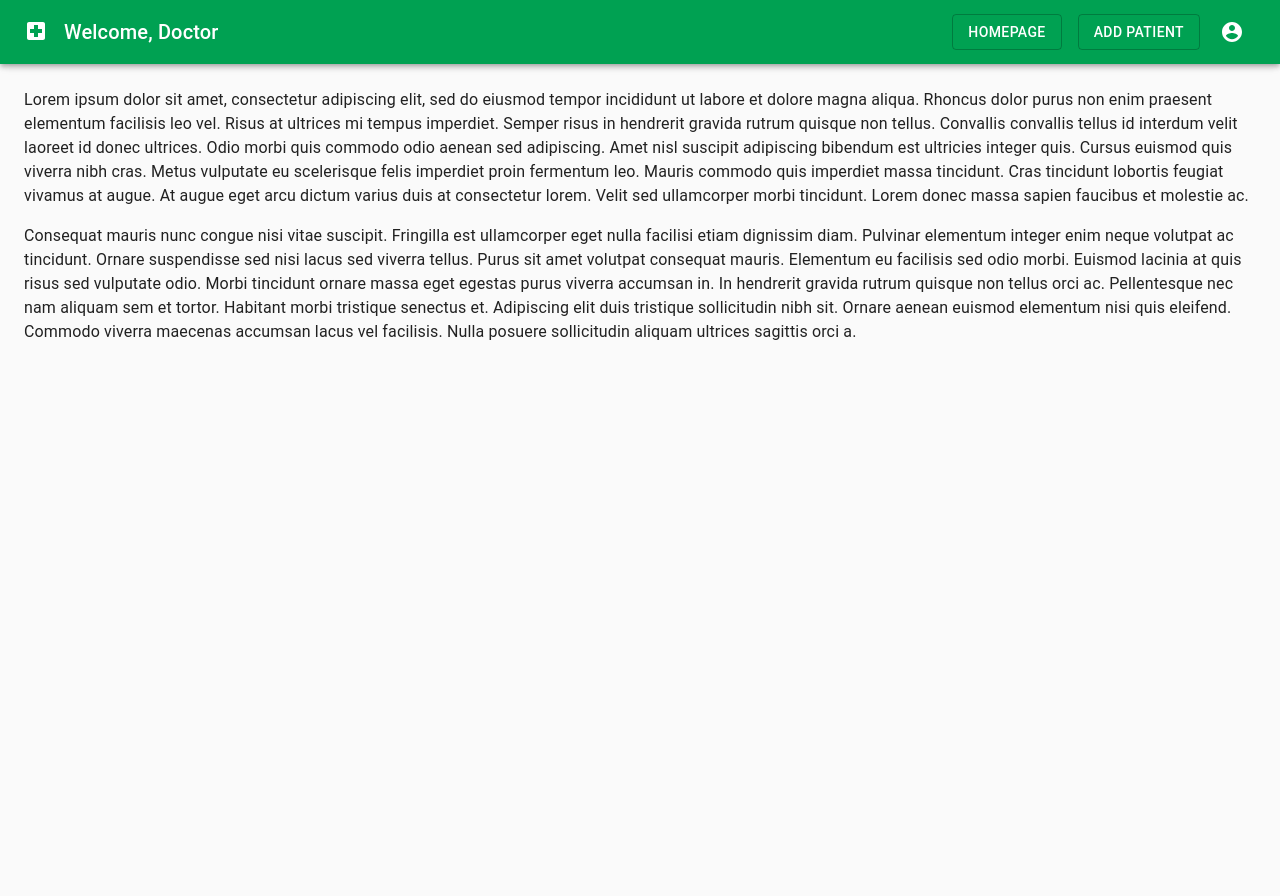
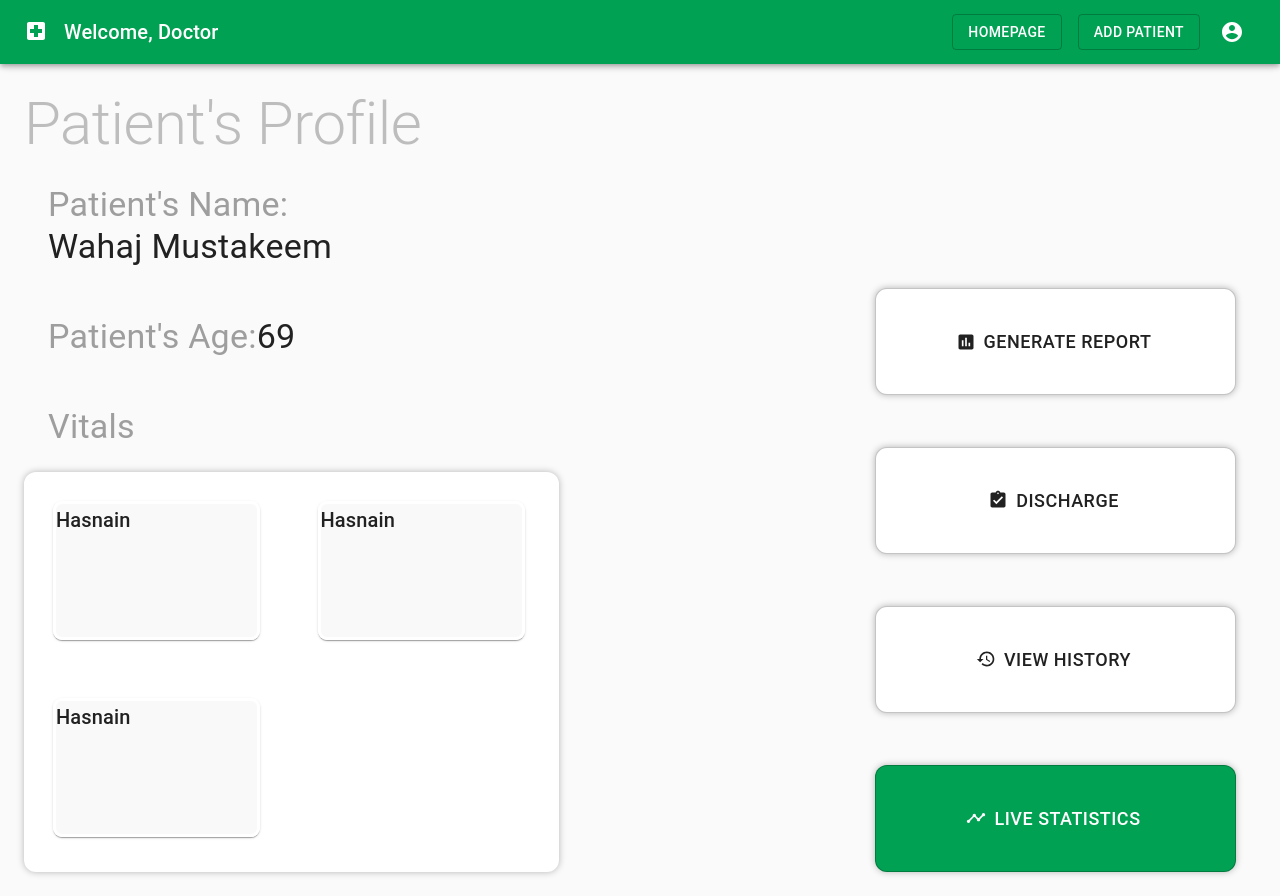
Before and after one commit to NomanNasirMinhas/Health-Monitoring-with-Theta-Middleware, a React (Create React App) app in the folder Web App/: page / in a window 1280 px wide. Before the commit the page ends 800 px from the top, so only its background shows below. Built offline with nearby package versions, Linux system fonts and the light colour scheme.

Commit message:
Added Details to VIewPatientProfile

```diff
--- a/Web App/src/index.js
+++ b/Web App/src/index.js
@@ -4,7 +4,7 @@ import './index.css';
 import * as serviceWorker from './serviceWorker';
 import { BrowserRouter as Router, Switch, Route } from 'react-router-dom'
 import Header from './components/Header/Header.js'
-import ViewPatient from './views/ViewPatient/ViewPatient.js'
+import ViewPatientProfile from './views/ViewPatientProfile/ViewPatientProfile.js'
 import ViewAllPatients from './views/ViewAllPatients/ViewAllPatients.js'
 import YourProfile from './views/YourProfile/YourProfile.js'
 import HomePage from "./HomePage"
@@ -12,7 +12,7 @@ import HomePage from "./HomePage"
 ReactDOM.render(
   <Router>
     <Header />
-      <HomePage />
+      <ViewPatientProfile/>
     <Switch>
       <Route path="/viewallpatients" component={ViewAllPatients} />
       <Route path="/yourprofile" component={YourProfile} />
--- a/Web App/src/views/ViewPatient/ViewPatient.js
+++ /dev/null
@@ -1,9 +0,0 @@
-import React from 'react'
-
-function ViewPatient()
-{
-    return(
-        <div>This is a View Patient's Page</div>
-    )
-}
-export default ViewPatient
--- /dev/null
+++ b/Web App/src/views/ViewPatientProfile/ViewPatientProfile.js
@@ -0,0 +1,159 @@
+import React from "react"
+import Typography from "@material-ui/core/Typography"
+import { makeStyles } from '@material-ui/core/styles'
+import Grid from '@material-ui/core/Grid'
+import Paper from '@material-ui/core/Paper'
+import Card from "@material-ui/core/Card"
+import { Button } from "@material-ui/core"
+import AssessmentIcon from '@material-ui/icons/Assessment';
+import AssignmentTurnedInIcon from '@material-ui/icons/AssignmentTurnedIn';
+import HistoryIcon from '@material-ui/icons/History';
+import TimelineIcon from '@material-ui/icons/Timeline';
+
+const useStyles = makeStyles((theme) => ({
+
+    root: {
+        display: 'flex',
+    },
+
+    content: {
+        display: 'flex',
+        padding: theme.spacing(3),
+    },
+
+    headerText:{
+        color: '#9e9e9e'
+    }
+    ,
+    labels:{
+        padding: theme.spacing(3)
+    },
+
+    sideButton:{
+        fontSize:"large",
+        marginRight:"20px",
+        width: "361px",
+        height: "107px",
+        background: "#FFFFFF",
+        boxShadow: "0px 0px 7px rgba(0, 0, 0, 0.28)",
+        borderRadius: "12px",
+    }
+    ,
+
+    rightBar:{
+        marginTop:"200px",
+        display: "flex",
+        flexDirection:"column",
+        justifyContent:"space-between",
+        alignItems:"flex-end"
+    },
+
+    cardBody:{
+        display: 'grid',
+        gridTemplateRows: '1fr 1fr',
+        gridTemplateColumns: '1fr 1fr',
+        flexWrap: 'wrap',
+        width: '535px',
+        height: '400px',
+        left: '67px',
+        top: '554px',
+        background: '#FFFFFF',
+        border: '3px solid #FFFFFF',
+        boxShadow:' 0px 0px 7px rgba(0, 0, 0, 0.28)',
+        borderRadius: '12px',
+    },
+
+    minicard:{
+        margin: '26px',
+        width: '207px',
+        height: '139px',
+        left: '89px',
+        top: '594px',
+        background: 'rgba(242, 242, 242, 0.47)',
+        border: '3px solid #FFFFFF',
+        borderRadius: '9px'
+    }
+}));
+
+
+
+const ViewPatientProfile = () => {
+
+    const classes = useStyles();
+    return (
+        <div className={classes.content}>
+
+        <Grid container lg = {6}>
+            <Grid container spacing={3}>
+                <Grid item xs={12}>
+                    <Typography variant="h2" style={{ color: '#bdbdbd'}}>Patient's Profile</Typography>
+                </Grid>
+            </Grid>
+
+            <Grid container className={classes.labels}>
+                <Grid item>
+                    <Typography variant="h4" className={classes.headerText}>
+                        Patient's Name:
+                    </Typography>
+                </Grid>
+
+                <Grid item>
+                    <Typography variant="h4">
+                        Wahaj Mustakeem
+                    </Typography>
+                </Grid>
+            </Grid>
+
+            <Grid container className={classes.labels}>
+                <Grid item>
+                    <Typography variant="h4" className={classes.headerText}>
+                        Patient's Age:
+                    </Typography>
+                </Grid>
+
+                <Grid item>
+                    <Typography variant="h4">
+                        69
+                    </Typography>
+                </Grid>
+            </Grid>
+
+            <Grid item>
+                <Typography variant="h4" className={[classes.headerText, classes.labels].join(' ')}>Vitals</Typography>
+            </Grid>
+
+            <Grid container>
+                <Card className={classes.cardBody}>
+                    <Card className={classes.minicard}>
+                        <Typography variant = "h6">Hasnain</Typography>
+                    </Card>
+                    <Card className={classes.minicard}>
+                        <Typography variant = "h6">Hasnain</Typography>
+                    </Card>
+
+                    <Card className={classes.minicard}>
+                        <Typography variant = "h6">Hasnain</Typography>
+                    </Card>
+                </Card>
+            </Grid>
+        </Grid>
+
+        <Grid container className={classes.rightBar}>
+               <Grid item><Button variant="outlined" startIcon={<AssessmentIcon/>} className={classes.sideButton}>Generate Report</Button></Grid>
+               <Grid item><Button variant="outlined" startIcon={<AssignmentTurnedInIcon/>}  className={classes.sideButton}>Discharge</Button></Grid>
+               <Grid item><Button variant="outlined" startIcon={<HistoryIcon/>}  className={classes.sideButton}>View History</Button></Grid>
+               <Grid item>
+                   <Button
+                        variant="outlined"
+                        startIcon={<TimelineIcon/>}
+                        style={{backgroundColor: '#00a152', color:'#FFFFFF'}}
+                        className={classes.sideButton}>
+                    Live Statistics
+                    </Button>
+                </Grid>
+        </Grid>
+        </div>
+    )
+}
+
+export default ViewPatientProfile
```
